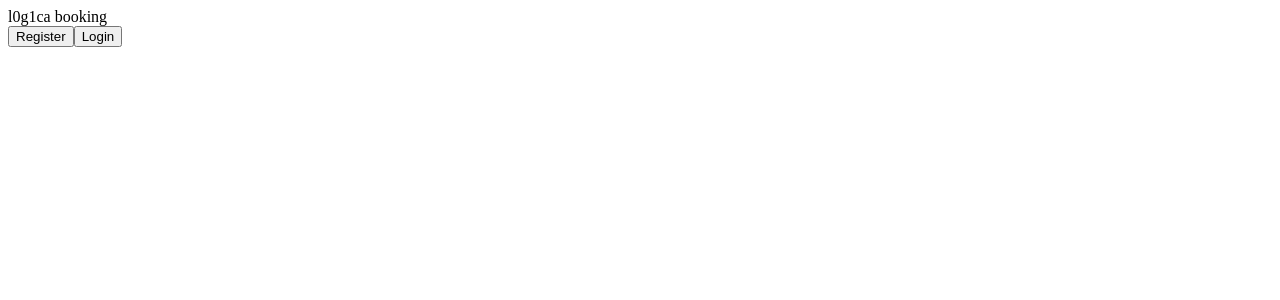
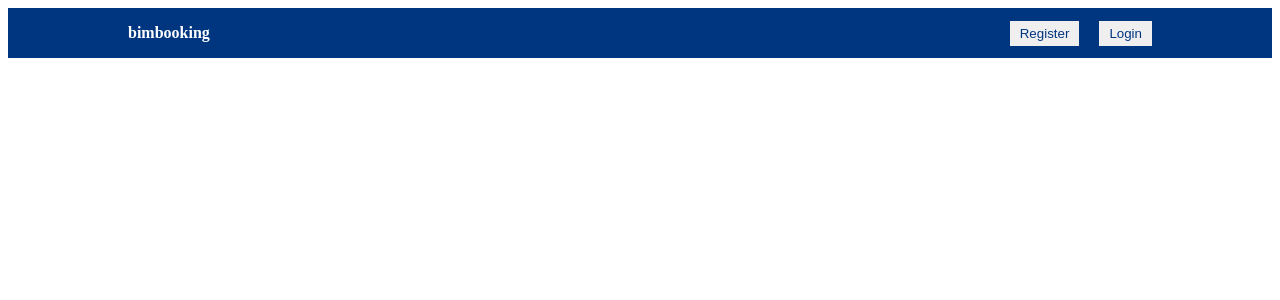
Before and after one commit to roberttmello/booking, a React (Create React App) app: page / in a window 1280 px wide. Shown: the top 300 px of the page. Built offline with nearby package versions, Linux system fonts and the light colour scheme.

Commit message:
Add Navbar styles

```diff
--- a/public/index.html
+++ b/public/index.html
@@ -7,7 +7,7 @@
       name="description"
       content="Booking App Project made with ReactJS"
     />
-    <title>Booking App</title>
+    <title>bimbooking</title>
   </head>
   <body>
     <div id="root"></div>
--- a/src/components/navbar/Navbar.js
+++ b/src/components/navbar/Navbar.js
@@ -4,7 +4,7 @@
   return (
     <div className="navbar">
       <div className="navContainer">
-        <span className="logo">l0g1ca booking</span>
+        <span className="logo">bimbooking</span>
         <div className="navItems">
           <button className="navButton">Register</button>
           <button className="navButton">Login</button>
--- a/src/components/navbar/navbar.css
+++ b/src/components/navbar/navbar.css
@@ -0,0 +1,27 @@
+.navbar {
+   background-color: #003580;
+   height: 50px;
+   display: flex;
+   justify-content: center;
+}
+
+.navContainer {
+    width: 100%;
+    max-width: 1024px;
+    color: white;
+    display: flex;
+    justify-content: space-between;
+    align-items: center;
+}
+
+.logo {
+    font-weight: bold;
+}
+
+.navButton {
+  margin-left: 20px;
+  border: none;
+  padding: 5px 10px;
+  cursor: pointer;
+  color: #003580;
+}
```
